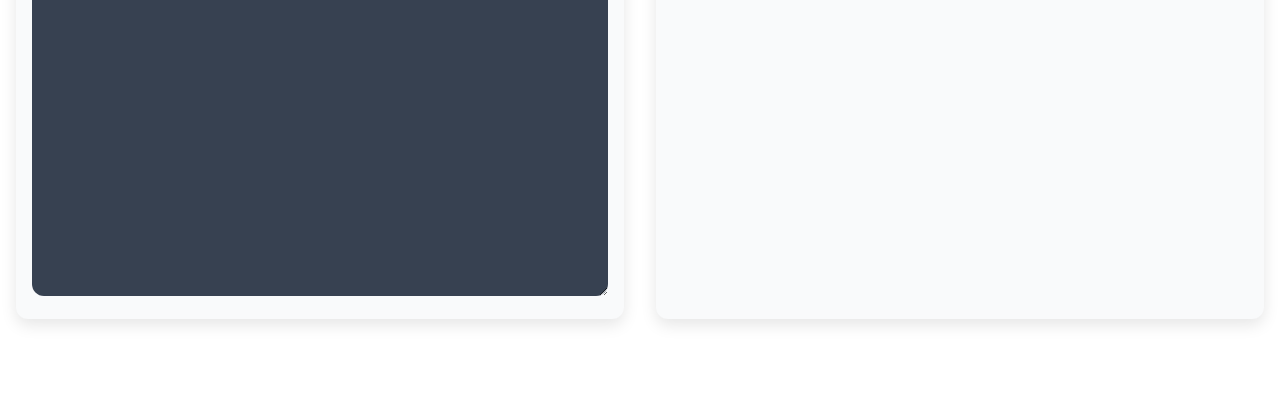
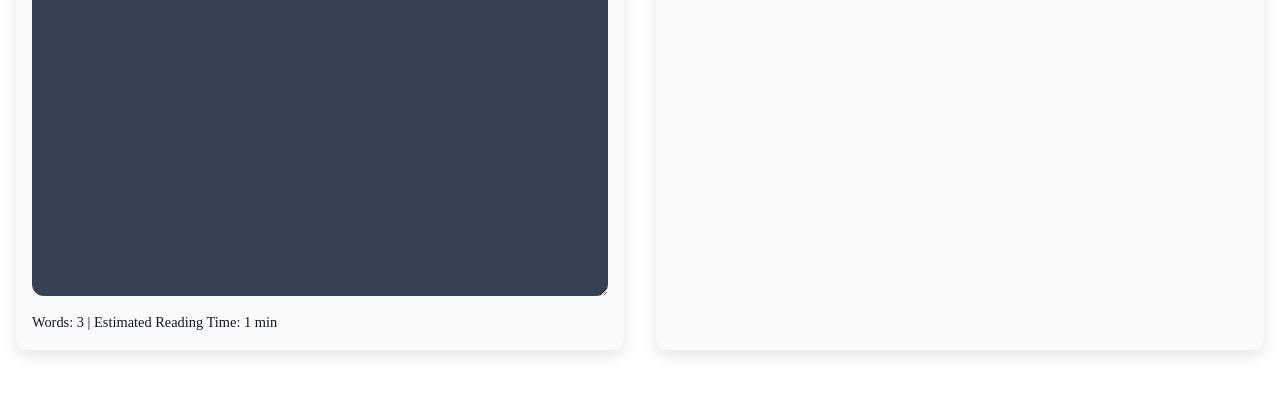
Before and after one commit to ctonneslan/markdown-previewer, a plain HTML site: page index.html in a window 1280 px wide. Shown: the part 322-716 px from the top of the page. Drawn offline with nearby package versions, Linux system fonts and the light colour scheme.

Commit message:
Added word count

```diff
--- a/index.html
+++ b/index.html
@@ -28,9 +28,11 @@
           <label for="file-upload">📂 Import Markdown File:</label>
           <input type="file" id="file-upload" accept=".md, .markdown, .txt" />
         </div>
-
         <textarea id="markdown-input" placeholder="Type Markdown here..."># Hello, Markdown!</textarea>
-      </section>
+        <div id="stats" style="margin-top: 0.5rem; color: var(--text); font-size: 0.9rem;">
+            Words: 0 | Estimated Reading Time: 0 min
+        </div>
+    </section>
       <section class="preview-area">
         <h2>Preview</h2>
         <div class="export-buttons">
--- a/script.js
+++ b/script.js
@@ -3,6 +3,14 @@ const preview = document.getElementById("preview");
 
 const themeToggle = document.getElementById("theme-toggle");
 const root = document.body;
+const stats = document.getElementById("stats");
+
+function updateStats(markdown) {
+  const words = markdown.trim().split(/\s+/).filter(Boolean).length;
+  const wordsPerMinute = 200;
+  const readingTime = Math.max(1, Math.round(words / wordsPerMinute));
+  stats.textContent = `Words: ${words} | Estimated Reading Time: ${readingTime} min`;
+}
 
 function setTheme(isDark) {
   if (isDark) {
@@ -39,6 +47,7 @@ updatePreview(input.value);
 // Listen for typing in textarea
 input.addEventListener("input", () => {
   updatePreview(input.value);
+  updateStats(input.value);
 });
 
 function updatePreview(markdown) {
@@ -93,3 +102,5 @@ fileInput.addEventListener("change", (event) => {
 
   reader.readAsText(file);
 });
+
+updateStats(input.value);
--- a/styles.css
+++ b/styles.css
@@ -152,3 +152,7 @@ textarea {
 #import-area input[type="file"] {
   margin-top: 0.5rem;
 }
+
+#stats {
+  user-select: none;
+}
```
